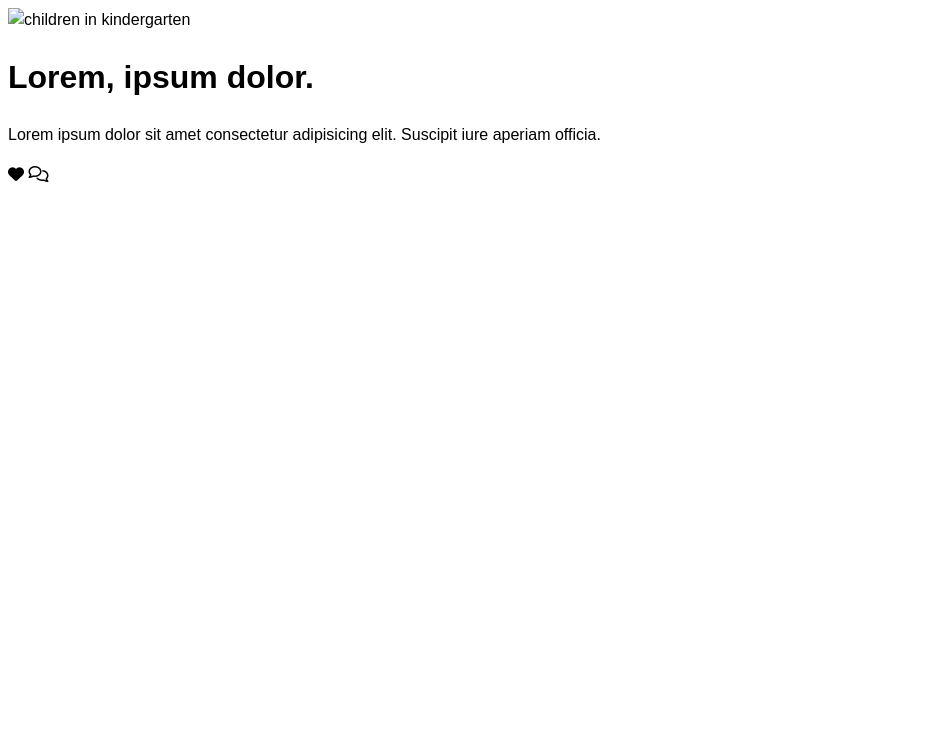
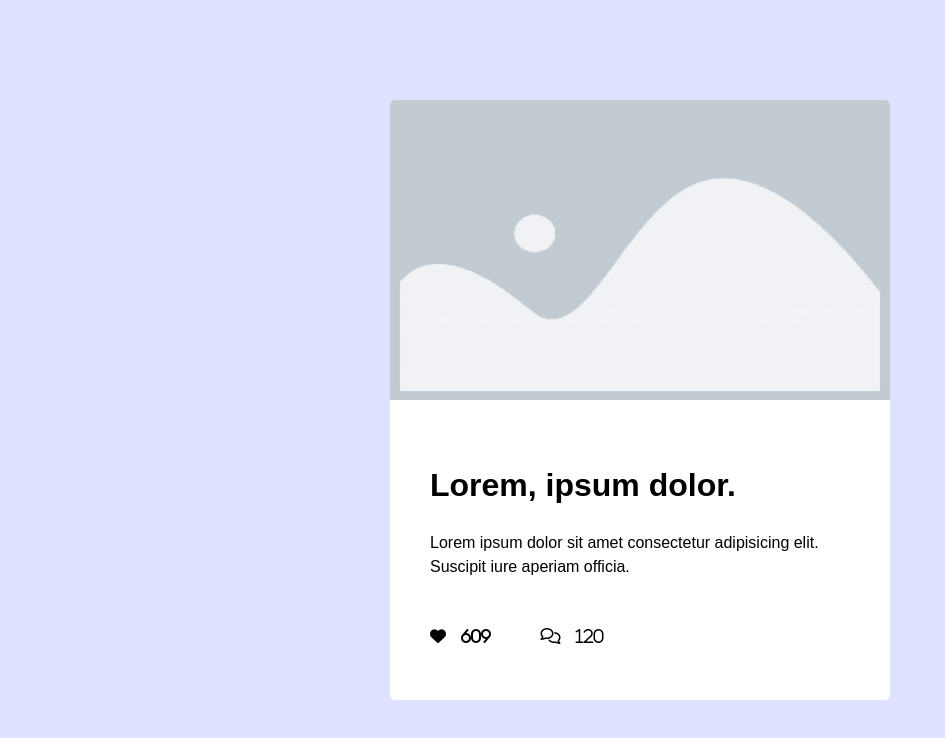
Before and after one commit to ifischerova/koderka-BEM-projekt, a plain HTML site: page 04-Cviceni-card/index.html in a window 1280 px wide. Shown: the whole page, without its empty margins (0-945 px from the left). Drawn offline with Linux system fonts and the light colour scheme.

Commit message:
Renamed some tags, added styles.

```diff
--- a/04-Cviceni-card/index.html
+++ b/04-Cviceni-card/index.html
@@ -1,5 +1,6 @@
 <!DOCTYPE html>
 <html lang="en">
+
 <head>
 	<meta charset="UTF-8">
 	<script src="https://kit.fontawesome.com/42ccad3a95.js" crossorigin="anonymous"></script>
@@ -7,22 +8,23 @@
 	<title>BEm cvičení - Card</title>
 	<link rel="stylesheet" href="style.css">
 </head>
+
 <body>
 	<main class="card">
-		<div class="card__wrapper">
-			<img class="card__image" src="" alt="children in kindergarten">
-		</div>
+		<img class="card__image" src="foto.jpg" alt="children in kindergarten">
 		<div class="card__description">
-			<h1 class="card__header">Lorem, ipsum dolor.</h1>
-			<p class="card__text">Lorem ipsum dolor sit amet consectetur adipisicing elit. Suscipit iure aperiam officia.
+			<h1 class="card__description__header">Lorem, ipsum dolor.</h1>
+			<p class="card__description__text">Lorem ipsum dolor sit amet consectetur adipisicing elit. Suscipit iure
+				aperiam officia.
 			</p>
-			<div class="card__icons">
-				<i class="fa fa-heart" aria-hidden="true"></i>
-				<i class="far fa-comments"></i>
+			<div class="card__description__icons">
+				<i class="fa fa-heart" aria-hidden="true"><span class="card__description__icons__value">609</span></i>
+				<i class="far fa-comments"><span class="card__description__icons__value">120</span></i>
 			</div>
 		</div>
 
 
-</main>
+	</main>
 </body>
+
 </html>
--- a/04-Cviceni-card/style.css
+++ b/04-Cviceni-card/style.css
@@ -4,6 +4,47 @@ html { box-sizing: border-box; }
 
 body {
 	font: 16px/1.5 sans-serif;
+	background-color: #dee2ff;
+	display: flex;
+	flex-direction: column;
+	justify-content: center;
+	max-width: 500px;
+	height: 100vh;
+	margin:0 auto;
 }
 
 /* ------------------------------------------------ */
+
+.card {
+	background-color: white;
+	border-radius: 5px;
+	overflow: hidden;
+	display: flex;
+	flex-direction: column;
+	max-height: 600px;
+}
+
+.card__image {
+	display: block;
+	width: 100%;
+	height: 50%;
+}
+
+.card__description {
+	padding: 40px;
+	text-align: left;
+	height: 50%;
+}
+
+.card__description__icons {
+	display: inline-block;
+	margin-top: 30px;
+}
+
+.card__description__icons__value {
+	margin: 0 15px;
+}
+
+.fa-comments {
+	margin-left: 30px;
+}
```
Also changed, not shown: 04-Cviceni-card/foto.jpg (added).
